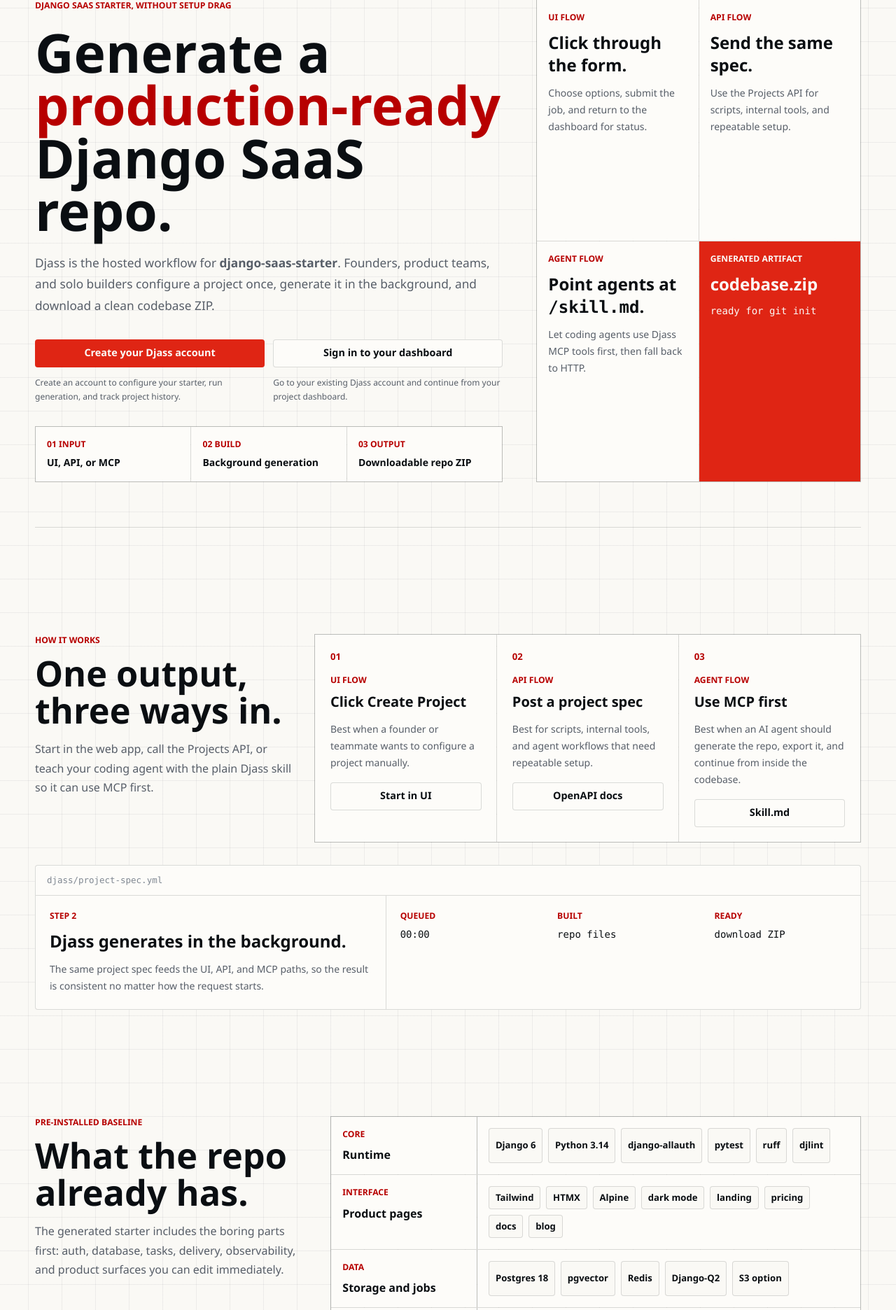
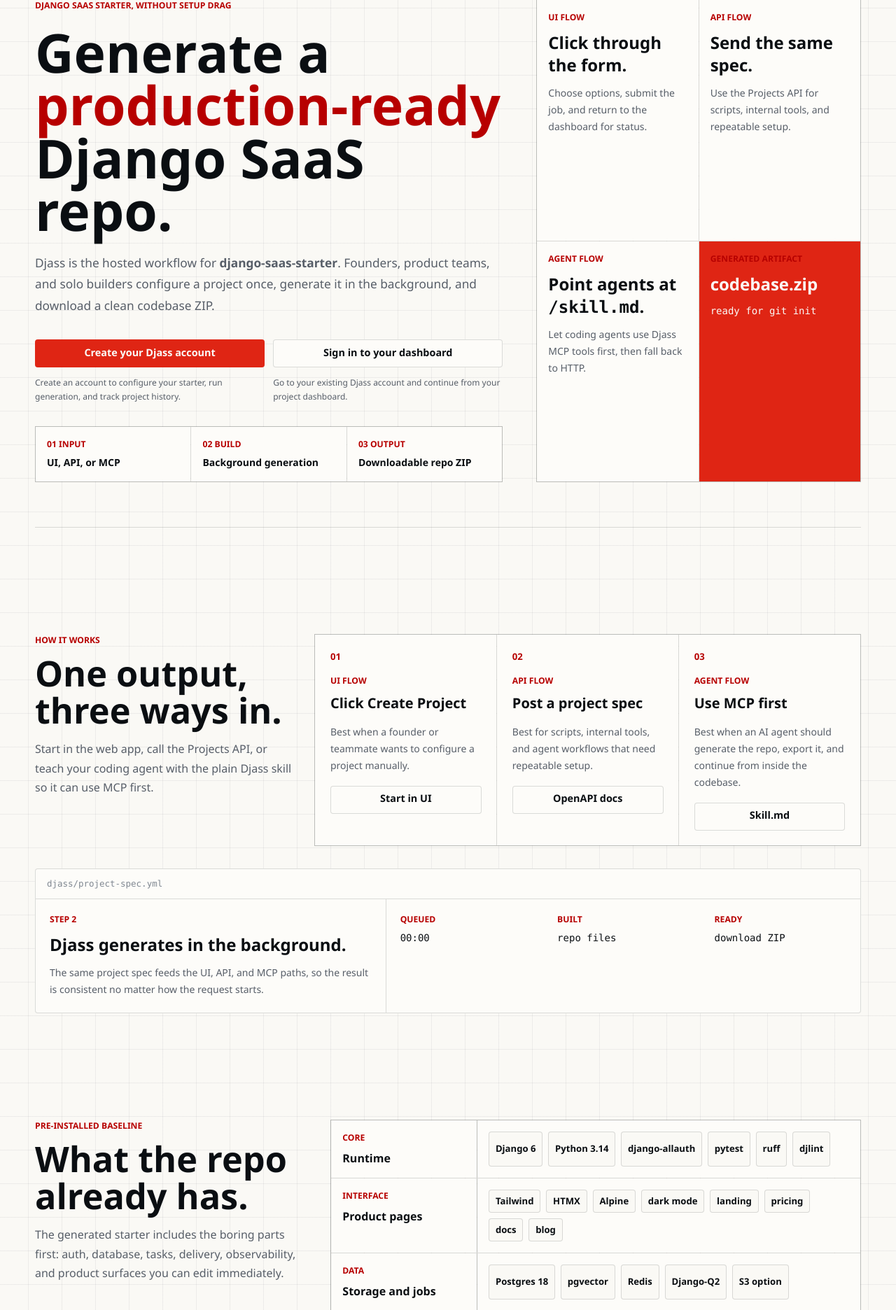
Before and after one commit to LVTD-LLC/djass, a Django app: template frontend/templates/pages/landing-page.html in a window 1280 px wide. Shown: the part 133-2005 px from the top of the page at 70% size. Run offline with Django 4.2, Linux system fonts and the light colour scheme; the template is opened without the code that fills it, so the values that code supplies are empty; style sheets or scripts are compiled from the project's sources; some libraries are stand-ins or nearby versions.

Commit message:
fix: sync starter options and Tailwind layouts

```diff
--- a/apps/api/schemas.py
+++ b/apps/api/schemas.py
@@ -65,6 +65,7 @@ def _project_create_fields() -> dict[str, tuple[Any, Any]]:
     fields = {
         "project_name": (str, ...),
         "project_slug": (str, ...),
+        "caprover_app_name": (str, COOKIECUTTER_FIELD_DEFAULTS["caprover_app_name"]),
         "project_description": (str, COOKIECUTTER_FIELD_DEFAULTS["project_description"]),
         "repo_url": (str, COOKIECUTTER_FIELD_DEFAULTS["repo_url"]),
         "author_name": (str, COOKIECUTTER_FIELD_DEFAULTS["author_name"]),
--- a/apps/mcp/tests.py
+++ b/apps/mcp/tests.py
@@ -328,10 +328,13 @@ def test_mcp_tools_expose_current_generator_fields_and_defaults():
     create_parameters = signature(create_project).parameters
     generate_parameters = signature(generate_project).parameters
     for field_name in COOKIECUTTER_FIELD_DEFAULTS:
+        if field_name.startswith("_"):
+            continue
         assert field_name in create_parameters
         assert field_name in generate_parameters
 
     expected_mcp_defaults = {
+        "caprover_app_name": "",
         "project_description": "",
         "repo_url": "",
         "author_name": "",
@@ -347,6 +350,7 @@ def test_mcp_tools_expose_current_generator_fields_and_defaults():
     payload = _payload_from_args(
         project_name="Support CRM",
         project_slug="support_crm",
+        caprover_app_name="",
         project_description="",
         repo_url="",
         author_name="",
@@ -367,6 +371,7 @@ def test_mcp_tools_expose_current_generator_fields_and_defaults():
         use_healthchecks="y",
         use_mcp="y",
         use_ci="y",
+        use_digitalocean="n",
         extra_context=None,
     )
     assert payload["use_chatwoot"] == "y"
--- a/frontend/src/styles/index.css
+++ b/frontend/src/styles/index.css
@@ -478,123 +478,10 @@ body {
   background: var(--dj-border);
 }
 
-.dj-split-hero,
-.dj-app-hero {
-  display: grid;
-  gap: clamp(1.5rem, 4vw, 3rem);
-  align-items: stretch;
-  border-bottom: 1px solid var(--dj-border);
-  padding-bottom: clamp(2rem, 5vw, 4rem);
-}
-
-.dj-split-hero {
-  grid-template-columns: repeat(12, minmax(0, 1fr));
-}
-
-.dj-app-hero {
-  grid-template-columns: minmax(0, 1fr);
-  background: var(--dj-panel-solid);
-  border: 1px solid var(--dj-border);
-  border-radius: 4px;
-  padding: clamp(1.25rem, 3vw, 2rem);
-}
-
-.dj-hero-index {
-  display: grid;
-  grid-template-columns: repeat(3, minmax(0, 1fr));
-  gap: 1px;
-  border: 1px solid var(--dj-border);
-  background: var(--dj-border);
-}
-
-.dj-hero-index > * {
-  background: var(--dj-panel-solid);
-  padding: 1rem;
-}
-
-.dj-system-diagram {
-  display: grid;
-  gap: 1px;
-  align-self: stretch;
-  min-height: 24rem;
-  border: 1px solid var(--dj-border);
-  background: var(--dj-border);
-}
-
-.dj-system-node {
-  display: grid;
-  align-content: start;
-  gap: 0.75rem;
-  background: var(--dj-panel-solid);
-  padding: 1rem;
-}
-
-.dj-system-node-strong {
-  background: var(--dj-heading);
-  color: var(--dj-on-accent);
-}
-
-.dj-system-node-strong p,
-.dj-system-node-strong h2,
-.dj-system-node-strong h3,
-.dj-system-node-strong span,
-.dj-system-node-strong code {
-  color: var(--dj-on-accent);
-}
-
-.dj-system-node-accent {
-  background: var(--dj-accent);
-  color: var(--dj-on-accent);
-}
-
-.dj-system-node-accent p,
-.dj-system-node-accent h2,
-.dj-system-node-accent h3,
-.dj-system-node-accent span,
-.dj-system-node-accent code {
-  color: var(--dj-on-accent);
-}
-
-.dj-method-grid,
-.dj-action-grid {
-  display: grid;
-  gap: 1px;
-  border: 1px solid var(--dj-border);
-  background: var(--dj-border);
-}
-
-.dj-method-card,
-.dj-action-tile {
-  display: grid;
-  align-content: start;
-  gap: 0.9rem;
-  background: var(--dj-panel-solid);
-  padding: clamp(1rem, 2.5vw, 1.35rem);
-}
-
 .dj-method-number {
   color: var(--dj-accent-strong);
   font-size: 0.82rem;
   font-weight: 850;
-}
-
-.dj-included-matrix {
-  display: grid;
-  border: 1px solid var(--dj-border);
-  background: var(--dj-border);
-  gap: 1px;
-}
-
-.dj-included-row {
-  display: grid;
-  grid-template-columns: minmax(9rem, 0.38fr) minmax(0, 1fr);
-  gap: 1px;
-  background: var(--dj-border);
-}
-
-.dj-included-row > * {
-  background: var(--dj-panel-solid);
-  padding: 1rem;
 }
 
 .dj-tag-list {
@@ -861,43 +694,11 @@ body {
   background: color-mix(in srgb, var(--dj-danger) 10%, var(--dj-panel-solid));
 }
 
-@media (min-width: 768px) {
-  .dj-action-strip {
-    grid-template-columns: repeat(3, minmax(0, 1fr));
-  }
-
-  .dj-project-form-layout {
-    grid-template-columns: minmax(13rem, 0.34fr) minmax(0, 1fr);
-  }
-}
-
-@media (min-width: 1024px) {
-  .dj-app-hero {
-    grid-template-columns: minmax(0, 0.8fr) minmax(20rem, 0.2fr);
-  }
-
-  .dj-method-grid,
-  .dj-action-grid {
-    grid-template-columns: repeat(3, minmax(0, 1fr));
-  }
-
-  .dj-system-diagram {
-    grid-template-columns: repeat(2, minmax(0, 1fr));
-  }
-}
-
 @media (prefers-reduced-motion: no-preference) {
   .dj-button,
-  .dj-nav-link,
-  .dj-action-tile,
-  .dj-method-card {
+  .dj-nav-link {
     transition-duration: 160ms;
     transition-timing-function: cubic-bezier(0.22, 1, 0.36, 1);
-  }
-
-  .dj-action-tile:hover,
-  .dj-method-card:hover {
-    transform: translateY(-2px);
   }
 }
 
--- a/frontend/templates/pages/landing-page.html
+++ b/frontend/templates/pages/landing-page.html
@@ -8,7 +8,7 @@
         </div>
       {% endif %}
 
-      <div class="dj-split-hero">
+      <div class="grid items-stretch gap-[clamp(1.5rem,4vw,3rem)] border-b border-[var(--dj-border)] pb-[clamp(2rem,5vw,4rem)] lg:grid-cols-12">
         <div class="lg:col-span-7">
           <p class="dj-kicker">Django SaaS starter, without setup drag</p>
           <h1 class="dj-hero-title mt-5">
@@ -39,39 +39,39 @@
             </div>
           </div>
 
-          <div class="dj-hero-index mt-8">
-            <div>
+          <div class="mt-8 grid gap-px border border-[var(--dj-border)] bg-[var(--dj-border)] sm:grid-cols-3">
+            <div class="bg-[var(--dj-panel-solid)] p-4">
               <p class="dj-kicker">01 Input</p>
               <p class="mt-2 text-sm font-semibold text-[var(--dj-heading)]">UI, API, or MCP</p>
             </div>
-            <div>
+            <div class="bg-[var(--dj-panel-solid)] p-4">
               <p class="dj-kicker">02 Build</p>
               <p class="mt-2 text-sm font-semibold text-[var(--dj-heading)]">Background generation</p>
             </div>
-            <div>
+            <div class="bg-[var(--dj-panel-solid)] p-4">
               <p class="dj-kicker">03 Output</p>
               <p class="mt-2 text-sm font-semibold text-[var(--dj-heading)]">Downloadable repo ZIP</p>
             </div>
           </div>
         </div>
 
-        <aside class="dj-system-diagram lg:col-span-5" aria-label="Djass generation flow">
-          <div class="dj-system-node">
+        <aside class="grid min-h-[24rem] gap-px self-stretch border border-[var(--dj-border)] bg-[var(--dj-border)] lg:col-span-5 lg:grid-cols-2" aria-label="Djass generation flow">
+          <div class="grid content-start gap-3 bg-[var(--dj-panel-solid)] p-4">
             <p class="dj-kicker">UI flow</p>
             <h2 class="text-2xl font-semibold text-[var(--dj-heading)]">Click through the form.</h2>
             <p class="text-sm leading-6 text-[var(--dj-muted)]">Choose options, submit the job, and return to the dashboard for status.</p>
           </div>
-          <div class="dj-system-node">
+          <div class="grid content-start gap-3 bg-[var(--dj-panel-solid)] p-4">
             <p class="dj-kicker">API flow</p>
             <h2 class="text-2xl font-semibold text-[var(--dj-heading)]">Send the same spec.</h2>
             <p class="text-sm leading-6 text-[var(--dj-muted)]">Use the Projects API for scripts, internal tools, and repeatable setup.</p>
           </div>
-          <div class="dj-system-node">
+          <div class="grid content-start gap-3 bg-[var(--dj-panel-solid)] p-4">
             <p class="dj-kicker">Agent flow</p>
             <h2 class="text-2xl font-semibold text-[var(--dj-heading)]">Point agents at <span class="font-mono">/skill.md</span>.</h2>
             <p class="text-sm leading-6 text-[var(--dj-muted)]">Let coding agents use Djass MCP tools first, then fall back to HTTP.</p>
           </div>
-          <div class="dj-system-node dj-system-node-accent">
+          <div class="grid content-start gap-3 bg-[var(--dj-accent)] p-4 text-[var(--dj-on-accent)] [&_*]:text-[var(--dj-on-accent)]">
             <p class="dj-kicker">Generated artifact</p>
             <h2 class="text-2xl font-semibold">codebase.zip</h2>
             <p class="font-mono text-sm">ready for git init</p>
@@ -92,8 +92,8 @@
           </p>
         </div>
 
-        <div class="dj-method-grid">
-          <article class="dj-method-card">
+        <div class="grid gap-px border border-[var(--dj-border)] bg-[var(--dj-border)] lg:grid-cols-3">
+          <article class="grid content-start gap-4 bg-[var(--dj-panel-solid)] p-[clamp(1rem,2.5vw,1.35rem)] motion-safe:transition-[transform,background-color,border-color] motion-safe:duration-150 motion-safe:ease-out motion-safe:hover:-translate-y-0.5">
             <p class="dj-method-number">01</p>
             <div>
               <p class="dj-kicker">UI flow</p>
@@ -103,7 +103,7 @@
             <a href="{% if user.is_authenticated %}{% url 'project_new' %}{% else %}{% url 'account_signup' %}{% endif %}" class="dj-button dj-button-secondary mt-auto w-full">Start in UI</a>
           </article>
 
-          <article class="dj-method-card">
+          <article class="grid content-start gap-4 bg-[var(--dj-panel-solid)] p-[clamp(1rem,2.5vw,1.35rem)] motion-safe:transition-[transform,background-color,border-color] motion-safe:duration-150 motion-safe:ease-out motion-safe:hover:-translate-y-0.5">
             <p class="dj-method-number">02</p>
             <div>
               <p class="dj-kicker">API flow</p>
@@ -113,7 +113,7 @@
             <a href="{{ djass_openapi_docs_url }}" class="dj-button dj-button-secondary mt-auto w-full">OpenAPI docs</a>
           </article>
 
-          <article class="dj-method-card">
+          <article class="grid content-start gap-4 bg-[var(--dj-panel-solid)] p-[clamp(1rem,2.5vw,1.35rem)] motion-safe:transition-[transform,background-color,border-color] motion-safe:duration-150 motion-safe:ease-out motion-safe:hover:-translate-y-0.5">
             <p class="dj-method-number">03</p>
             <div>
               <p class="dj-kicker">Agent flow</p>
@@ -165,13 +165,13 @@
           </p>
         </div>
 
-        <div class="dj-included-matrix">
-          <div class="dj-included-row">
-            <div>
+        <div class="grid gap-px border border-[var(--dj-border)] bg-[var(--dj-border)]">
+          <div class="grid gap-px bg-[var(--dj-border)] md:grid-cols-[minmax(9rem,0.38fr)_minmax(0,1fr)]">
+            <div class="bg-[var(--dj-panel-solid)] p-4">
               <p class="dj-kicker">Core</p>
               <h3 class="mt-2 font-semibold text-[var(--dj-heading)]">Runtime</h3>
             </div>
-            <div class="dj-tag-list">
+            <div class="dj-tag-list bg-[var(--dj-panel-solid)] p-4">
               <span class="dj-stack-tag">Django 6</span>
               <span class="dj-stack-tag">Python 3.14</span>
               <span class="dj-stack-tag">django-allauth</span>
@@ -181,12 +181,12 @@
             </div>
           </div>
 
-          <div class="dj-included-row">
-            <div>
+          <div class="grid gap-px bg-[var(--dj-border)] md:grid-cols-[minmax(9rem,0.38fr)_minmax(0,1fr)]">
+            <div class="bg-[var(--dj-panel-solid)] p-4">
               <p class="dj-kicker">Interface</p>
               <h3 class="mt-2 font-semibold text-[var(--dj-heading)]">Product pages</h3>
             </div>
-            <div class="dj-tag-list">
+            <div class="dj-tag-list bg-[var(--dj-panel-solid)] p-4">
               <span class="dj-stack-tag">Tailwind</span>
               <span class="dj-stack-tag">HTMX</span>
               <span class="dj-stack-tag">Alpine</span>
@@ -198,12 +198,12 @@
             </div>
           </div>
 
-          <div class="dj-included-row">
-            <div>
+          <div class="grid gap-px bg-[var(--dj-border)] md:grid-cols-[minmax(9rem,0.38fr)_minmax(0,1fr)]">
+            <div class="bg-[var(--dj-panel-solid)] p-4">
               <p class="dj-kicker">Data</p>
               <h3 class="mt-2 font-semibold text-[var(--dj-heading)]">Storage and jobs</h3>
             </div>
-            <div class="dj-tag-list">
+            <div class="dj-tag-list bg-[var(--dj-panel-solid)] p-4">
               <span class="dj-stack-tag">Postgres 18</span>
               <span class="dj-stack-tag">pgvector</span>
               <span class="dj-stack-tag">Redis</span>
@@ -212,12 +212,12 @@
             </div>
           </div>
 
-          <div class="dj-included-row">
-            <div>
+          <div class="grid gap-px bg-[var(--dj-border)] md:grid-cols-[minmax(9rem,0.38fr)_minmax(0,1fr)]">
+            <div class="bg-[var(--dj-panel-solid)] p-4">
               <p class="dj-kicker">Integrations</p>
               <h3 class="mt-2 font-semibold text-[var(--dj-heading)]">Selectable modules</h3>
             </div>
-            <div class="dj-tag-list">
+            <div class="dj-tag-list bg-[var(--dj-panel-solid)] p-4">
               <span class="dj-stack-tag">Stripe</span>
               <span class="dj-stack-tag">Sentry</span>
               <span class="dj-stack-tag">PostHog</span>
@@ -231,18 +231,19 @@
             </div>
           </div>
 
-          <div class="dj-included-row">
-            <div>
+          <div class="grid gap-px bg-[var(--dj-border)] md:grid-cols-[minmax(9rem,0.38fr)_minmax(0,1fr)]">
+            <div class="bg-[var(--dj-panel-solid)] p-4">
               <p class="dj-kicker">Automation</p>
               <h3 class="mt-2 font-semibold text-[var(--dj-heading)]">API and agents</h3>
             </div>
-            <div class="dj-tag-list">
+            <div class="dj-tag-list bg-[var(--dj-panel-solid)] p-4">
               <span class="dj-stack-tag">django-ninja</span>
               <span class="dj-stack-tag">OpenAPI</span>
               <span class="dj-stack-tag">token auth</span>
               <span class="dj-stack-tag">MCP option</span>
               <span class="dj-stack-tag">GitHub Actions</span>
               <span class="dj-stack-tag">CapRover path</span>
+              <span class="dj-stack-tag">DigitalOcean option</span>
             </div>
           </div>
         </div>
```
Also changed, not shown: other parts of frontend/src/styles/index.css (+0 -65 lines), apps/core/forms.py (+18 -8 lines), apps/core/generator_options.py (+9 -0 lines), apps/docs/content/features/generator-options.md (+2 -0 lines), apps/mcp/server.py (+12 -0 lines), frontend/templates/pages/home.html (+11 -10 lines), frontend/templates/pages/project-create.html (+7 -6 lines).
